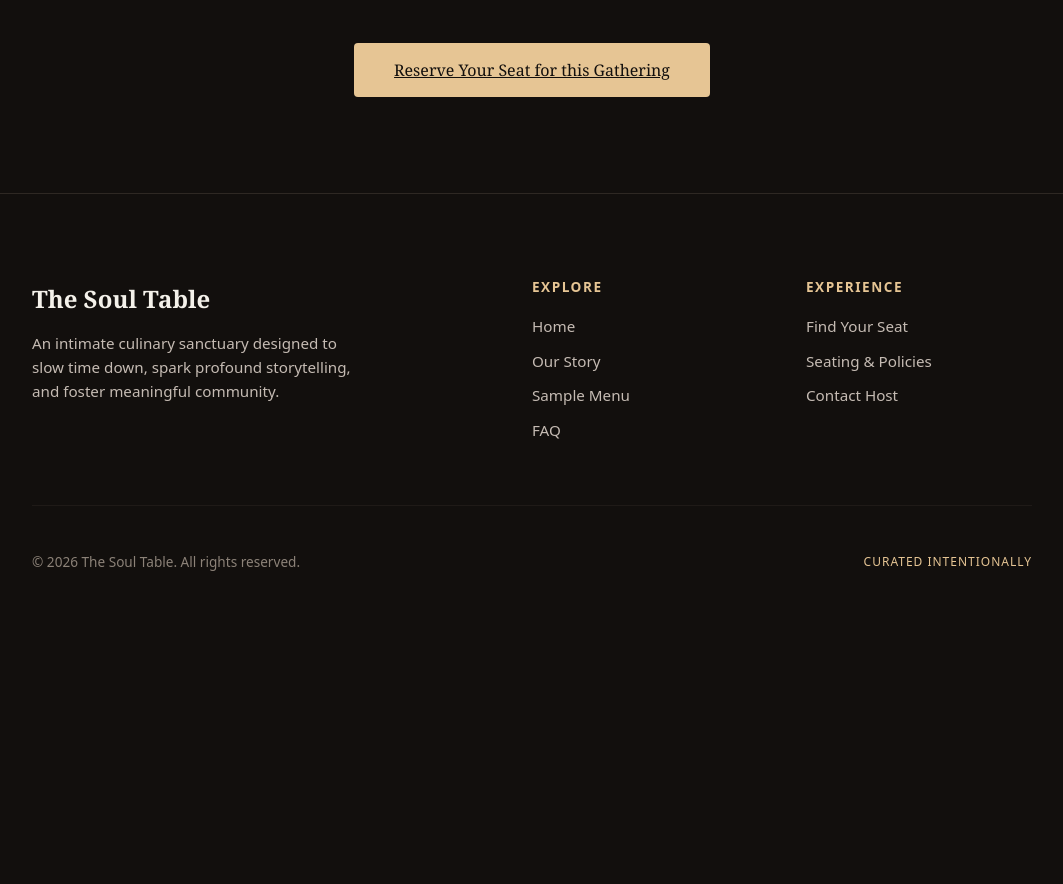
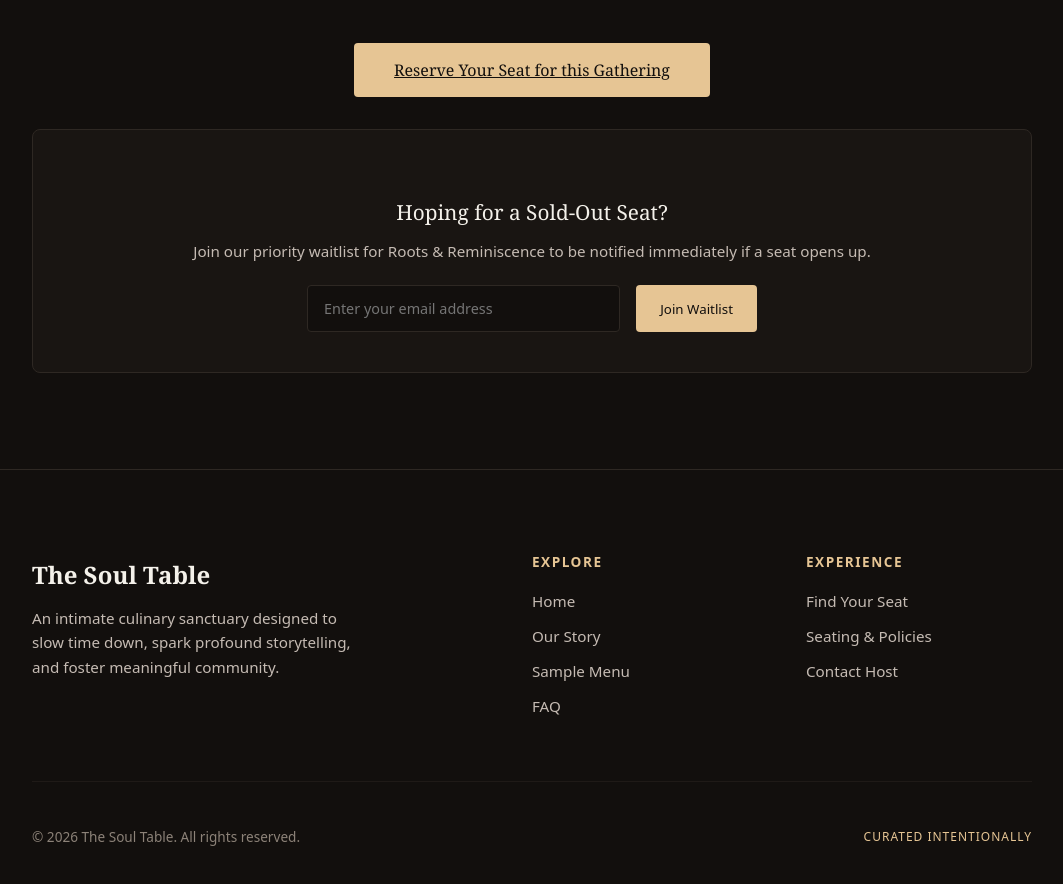
Before and after one commit to tanztylr/the-soul-table, a React (Vite) app: page /gatherings/autumn-harvest in a window 1280 px wide. Shown: the part 1640-2524 px from the top of the page, without its empty margins (108-1171 px from the left). Before the commit the page ends 2256 px from the top, so only its background shows below. Built offline with nearby package versions, Linux system fonts and the light colour scheme; the HTML template or start-up script is replaced by a standard one.

Commit message:
feat: added priority waitlist feature to gathering detail pages

```diff
--- a/src/pages/GatheringDetail.jsx
+++ b/src/pages/GatheringDetail.jsx
@@ -1,10 +1,18 @@
-import React from "react";
+import React, { useState } from "react";
 import { useParams, Link } from "react-router-dom";
 
 function GatheringDetail() {
   const { id } = useParams();
+  const [waitlistEmail, setWaitlistEmail] = useState("");
+  const [waitlistSubmitted, setWaitlistSubmitted] = useState(false);
 
-  // Mock data for individual gatherings based on the ID
+  const handleWaitlistSubmit = (e) => {
+    e.preventDefault();
+    if (waitlistEmail.trim()) {
+      setWaitlistSubmitted(true);
+    }
+  };
+
   const gatheringsData = {
     "autumn-harvest": {
       title: "Roots & Reminiscence",
@@ -106,11 +114,32 @@ function GatheringDetail() {
           </div>
         </div>
 
-        {/* RESERVE CALL TO ACTION */}
+        {/* RESERVE CALL TO ACTION & WAITLIST */}
         <div style={{ textAlign: "center", marginTop: "3rem" }}>
           <Link to="/reserve" className="nav-btn" style={{ padding: "1rem 2.5rem", fontSize: "1rem", display: "inline-block" }}>
             Reserve Your Seat for this Gathering
           </Link>
+
+          {/* Waitlist Section */}
+          <div className="waitlist-banner">
+            <h4>Hoping for a Sold-Out Seat?</h4>
+            <p>Join our priority waitlist for {event.title} to be notified immediately if a seat opens up.</p>
+
+            {waitlistSubmitted ? (
+              <p style={{ color: "#e6c594", fontWeight: "500" }}>You're on the list! We will reach out if a seat becomes available.</p>
+            ) : (
+              <form onSubmit={handleWaitlistSubmit} className="waitlist-form">
+                <input
+                  type="email"
+                  placeholder="Enter your email address"
+                  value={waitlistEmail}
+                  onChange={(e) => setWaitlistEmail(e.target.value)}
+                  required
+                />
+                <button type="submit" className="waitlist-btn">Join Waitlist</button>
+              </form>
+            )}
+          </div>
         </div>
       </div>
     </section>
--- a/src/styles.css
+++ b/src/styles.css
@@ -585,3 +585,73 @@ main {
   font-size: 0.85rem;
   font-family: system-ui, -apple-system, sans-serif;
 }
+/* WAITLIST STYLES */
+.waitlist-banner {
+  background-color: #191512;
+  border: 1px solid #2e2823;
+  border-radius: 8px;
+  padding: 2.5rem;
+  margin-top: 2rem;
+  text-align: center;
+}
+
+.waitlist-banner h4 {
+  color: #f4f1ea;
+  font-size: 1.3rem;
+  margin-bottom: 0.8rem;
+  font-weight: normal;
+}
+
+.waitlist-banner p {
+  color: #c5bbb3;
+  font-size: 0.95rem;
+  margin-bottom: 1.5rem;
+  font-family: system-ui, -apple-system, sans-serif;
+}
+
+.waitlist-form {
+  display: flex;
+  gap: 1rem;
+  max-width: 450px;
+  margin: 0 auto;
+}
+
+.waitlist-form input {
+  flex: 1;
+  background-color: #120f0d;
+  border: 1px solid #2e2823;
+  border-radius: 4px;
+  padding: 0.8rem 1rem;
+  color: #f4f1ea;
+  font-family: system-ui, -apple-system, sans-serif;
+  font-size: 0.9rem;
+  outline: none;
+  transition: border-color 0.3s ease;
+}
+
+.waitlist-form input:focus {
+  border-color: #e6c594;
+}
+
+.waitlist-btn {
+  background-color: #e6c594;
+  color: #120f0d;
+  border: none;
+  padding: 0.8rem 1.5rem;
+  border-radius: 4px;
+  font-weight: 500;
+  font-family: system-ui, -apple-system, sans-serif;
+  cursor: pointer;
+  transition: background-color 0.3s ease;
+  white-space: nowrap;
+}
+
+.waitlist-btn:hover {
+  background-color: #f4f1ea;
+}
+
+@media (max-width: 600px) {
+  .waitlist-form {
+    flex-direction: column;
+  }
+}
```
